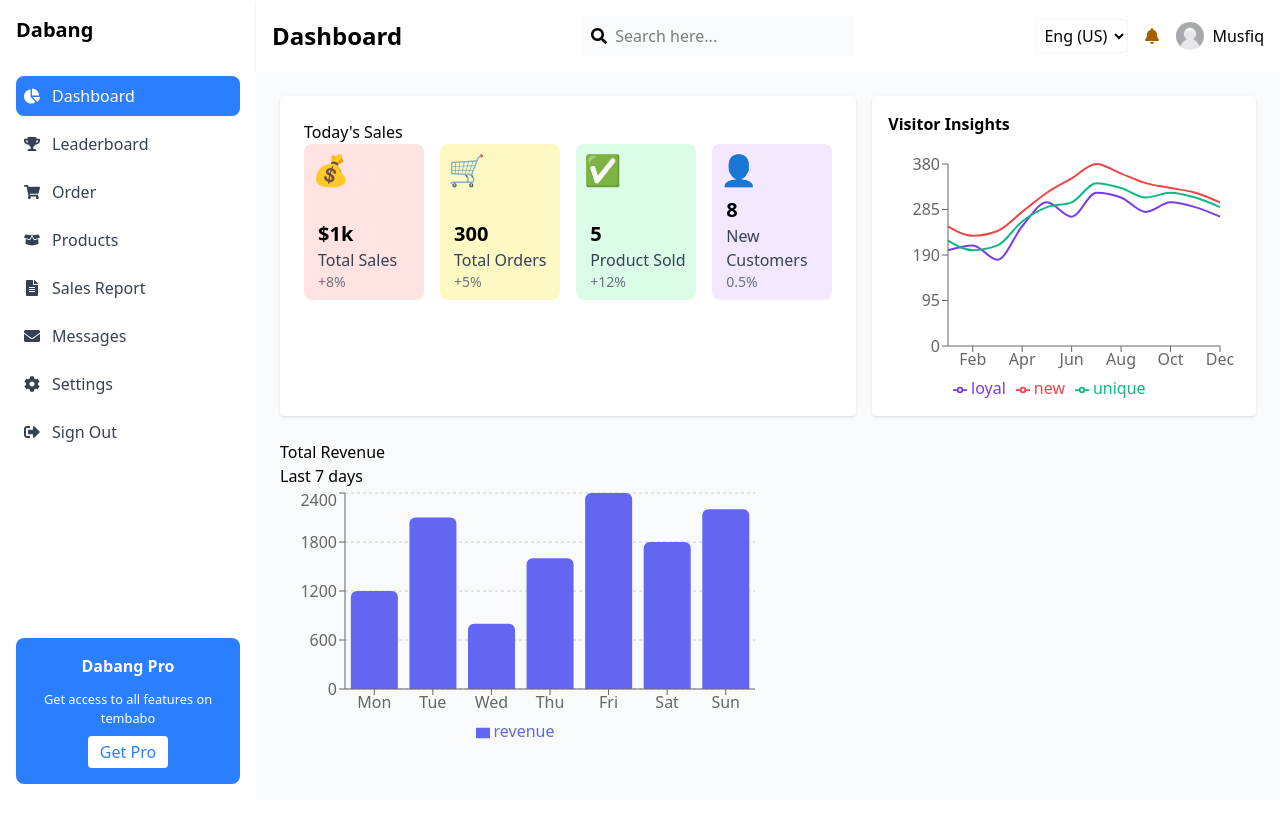
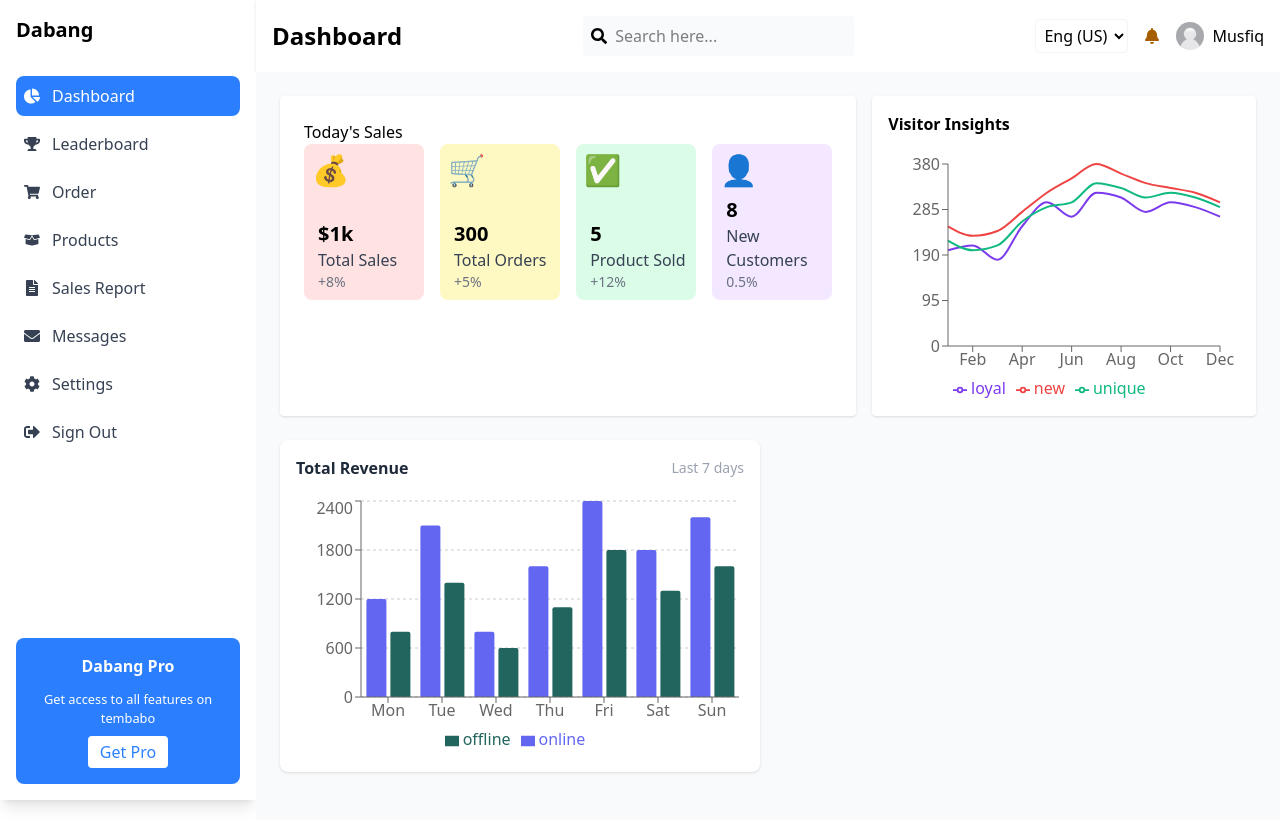
Before and after one commit to TeluadOat/example-sales-dashboard, a React (Vite) app: page / in a window 1280 px wide. Built offline with nearby package versions, Linux system fonts and the light colour scheme.

Commit message:
feat(TotalRevenew): add additional total revnue data on dashboard.js  - style TotalRevenue component

```diff
--- a/src/components/TotalRevenueChart.jsx
+++ b/src/components/TotalRevenueChart.jsx
@@ -2,10 +2,10 @@ import { BarChart, Bar, XAxis, YAxis, Tooltip, Legend, ResponsiveContainer, Cart
 
 export default function TotalRevenueChart({ data }) {
     return (
-        <div>
-            <div>
-                <h3>Total Revenue</h3>
-                <span>Last 7 days</span>
+        <div className="bg-white p-4 rounded-lg shadow">
+            <div className="flex justify-between items-center mb-4">
+                <h3 className="font-semibold text-gray-800">Total Revenue</h3>
+                <span className="text-sm text-gray-400">Last 7 days</span>
             </div>
 
             <ResponsiveContainer width="100%" height={260}>
@@ -16,9 +16,14 @@ export default function TotalRevenueChart({ data }) {
                     <Tooltip />
                     <Legend />
                     <Bar
-                        dataKey="revenue"
+                        dataKey="online"
                         fill="#6366F1"
-                        radius={[6, 6, 0, 0]}
+                        radius={[2, 2, 0, 0]}
+                    />
+                    <Bar
+                        dataKey="offline"
+                        fill="#22655e"
+                        radius={[2, 2, 0, 0]}
                     />
                 </BarChart>
             </ResponsiveContainer>
--- a/src/data/dashboard.js
+++ b/src/data/dashboard.js
@@ -30,11 +30,11 @@ export const visitorInsightsData = [
 ];
 
 export const totalRevenueData = [
-    { name: "Mon", revenue: 1200 },
-    { name: "Tue", revenue: 2100 },
-    { name: "Wed", revenue: 800 },
-    { name: "Thu", revenue: 1600 },
-    { name: "Fri", revenue: 2400 },
-    { name: "Sat", revenue: 1800 },
-    { name: "Sun", revenue: 2200 },
+    { name: "Mon", online: 1200, offline: 800 },
+    { name: "Tue", online: 2100, offline: 1400 },
+    { name: "Wed", online: 800, offline: 600 },
+    { name: "Thu", online: 1600, offline: 1100 },
+    { name: "Fri", online: 2400, offline: 1800 },
+    { name: "Sat", online: 1800, offline: 1300 },
+    { name: "Sun", online: 2200, offline: 1600 },
 ];
```
